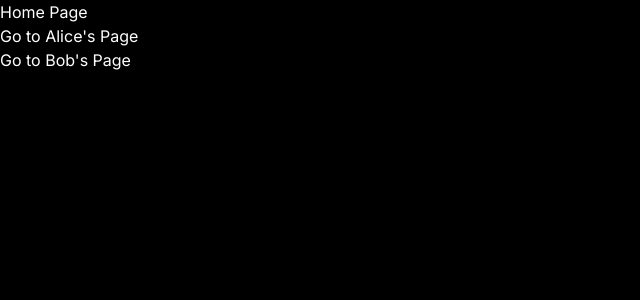
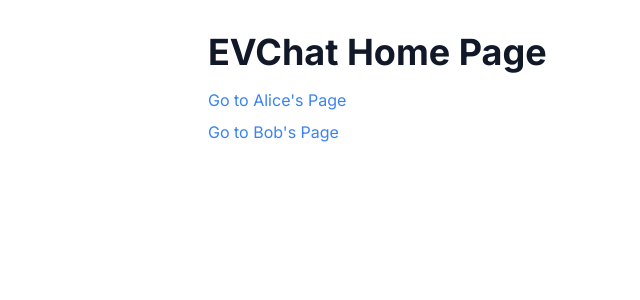
Before and after one commit to whitmanschorn/evchat, a Next.js app: page / in a window 1280 px wide. Shown: the top 300 px of the page, without its empty margins (0-640 px from the left). Built offline with nearby package versions, Linux system fonts and the light colour scheme; no server answers.

Commit message:
prettier

```diff
--- a/app/alice/page.tsx
+++ b/app/alice/page.tsx
@@ -1,7 +1,9 @@
 import MessageTerminal from "@/components/MessageTerminal";
 
 export default function Alice() {
-  return (<div>
+  return (
+    <div>
       <MessageTerminal authorName="Alice" />
-    </div>);
+    </div>
+  );
 }
--- a/app/globals.css
+++ b/app/globals.css
@@ -18,12 +18,6 @@
 
 body {
   color: rgb(var(--foreground-rgb));
-  background: linear-gradient(
-      to bottom,
-      transparent,
-      rgb(var(--background-end-rgb))
-    )
-    rgb(var(--background-start-rgb));
 }
 
 @layer utilities {
--- a/app/page.tsx
+++ b/app/page.tsx
@@ -1,18 +1,26 @@
-import Link from 'next/link';
+import Link from "next/link";
 
 export default function Home() {
   return (
-    <div>
-      <h1>Home Page</h1>
+    <div className="max-w-4xl mx-auto px-4 py-8">
+      <h1 className="text-4xl font-bold text-gray-900 mb-4">
+        EVChat Home Page
+      </h1>
       <nav>
-        <ul>
-          <li>
-            <Link href="/alice">
+        <ul className="list-none p-0 m-0">
+          <li className="mb-2">
+            <Link
+              href="/alice"
+              className="text-blue-500 hover:text-blue-700 transition duration-150 ease-in-out"
+            >
               Go to Alice's Page
             </Link>
           </li>
-          <li>
-            <Link href="/bob">
+          <li className="mb-2">
+            <Link
+              href="/bob"
+              className="text-blue-500 hover:text-blue-700 transition duration-150 ease-in-out"
+            >
               Go to Bob's Page
             </Link>
           </li>
--- a/components/MessageTerminal.tsx
+++ b/components/MessageTerminal.tsx
@@ -1,9 +1,9 @@
-"use client"
+"use client";
 import { useQuery, useMutation } from "convex/react";
 import { api } from "../convex/_generated/api";
 import { useEffect, useState, useRef } from "react";
 import { faker } from "@faker-js/faker";
-
+import Link from "next/link";
 
 export default function MessageTerminal({ authorName }) {
   const messages = useQuery(api.messages.list);
@@ -15,7 +15,6 @@ export default function MessageTerminal({ authorName }) {
   const [newMessageText, setNewMessageText] = useState("");
 
   useEffect(() => {
-    // Make sure scrollTo works on button click in Chrome
     setTimeout(() => {
       chatEndRef.current.scrollTop = chatEndRef.current.scrollHeight;
     }, 0);
@@ -24,18 +23,22 @@ export default function MessageTerminal({ authorName }) {
   return (
     <main className="mx-auto px-4 sm:px-6 lg:px-8 max-w-3xl">
       <header>
-        <h1 className="text-xl">EVChat</h1>
+        <Link href="/">
+          <h1 className="text-2xl">EVChat</h1>
+        </Link>
         <p>
           Connected as <strong>{authorName}</strong>
         </p>
       </header>
       <div
         ref={chatEndRef}
-      className="h-[70vh] overflow-auto rounded-lg border border-gray-200 mt-2 bg-gray-300 p-10">{messages?.map((message) => {
-
+        className="h-[70vh] overflow-auto rounded-lg border border-gray-200 mt-2 bg-gray-300 p-10"
+      >
+        {messages?.map((message) => {
           const alreadyLiked = message.likeAuthors.includes(authorName);
 
-       return (<article
+          return (
+            <article
               key={message._id}
               className={`p-4 rounded-lg max-w-lg mb-2 ${message.author === authorName ? "bg-blue-500 text-white ml-auto" : "bg-gray-100"}`}
             >
@@ -43,26 +46,35 @@ export default function MessageTerminal({ authorName }) {
               <p className="mt-2">
                 {message.body}
                 <button
-           title={message.likes > 0 && `liked by ${message.likeAuthors.join(', ')}`}
+                  title={
+                    message.likes > 0 &&
+                    `liked by ${message.likeAuthors.join(", ")}`
+                  }
                   onClick={async (e) => {
-               if(!alreadyLiked){
-               await likeMessage({ messageId: message._id, liker: authorName });
+                    if (!alreadyLiked) {
+                      await likeMessage({
+                        messageId: message._id,
+                        liker: authorName,
+                      });
                     } else {
-               await unlikeMessage({ messageId: message._id, liker: authorName });
-
+                      await unlikeMessage({
+                        messageId: message._id,
+                        liker: authorName,
+                      });
                     }
                   }}
-    className={`inline-flex items-center ml-2 text-gray-500 hover:text-gray-700 focus:outline-none focus:ring-2 focus:ring-offset-2 focus:ring-blue-500 ${message.likes > 0 ? 'opacity-100' : 'opacity-30 group-hover:opacity-100'}`}
+                  className={`inline-flex items-center ml-2 text-gray-500 hover:text-gray-700 focus:outline-none focus:ring-2 focus:ring-offset-2 focus:ring-blue-500 ${message.likes > 0 ? "opacity-100" : "opacity-30 group-hover:opacity-100"}`}
                 >
-             {message.likes > 0 && <span className="mr-1" >{message.likes}</span>}
+                  {message.likes > 0 && (
+                    <span className="mr-1">{message.likes}</span>
+                  )}
                   🤍
                 </button>
               </p>
-       </article>)
-     }
-
-          )}</div>
-
+            </article>
+          );
+        })}
+      </div>
       <form
         onSubmit={async (e) => {
           e.preventDefault();
@@ -86,7 +98,6 @@ export default function MessageTerminal({ authorName }) {
           Send
         </button>
       </form>
-
     </main>
   );
 }
--- a/package.json
+++ b/package.json
@@ -22,6 +22,7 @@
     "eslint": "^8",
     "eslint-config-next": "14.1.1",
     "postcss": "^8.4.35",
+    "prettier": "3.2.5",
     "tailwindcss": "^3.4.1",
     "typescript": "^5"
   }
```
Also changed, not shown: app/bob/page.tsx (+5 -2 lines), convex/init.ts (+20 -8 lines), convex/messages.ts (+13 -13 lines), 1 other file (tests, documents, lock files or other folders). Lines whose indentation alone changed are shown as unchanged.
